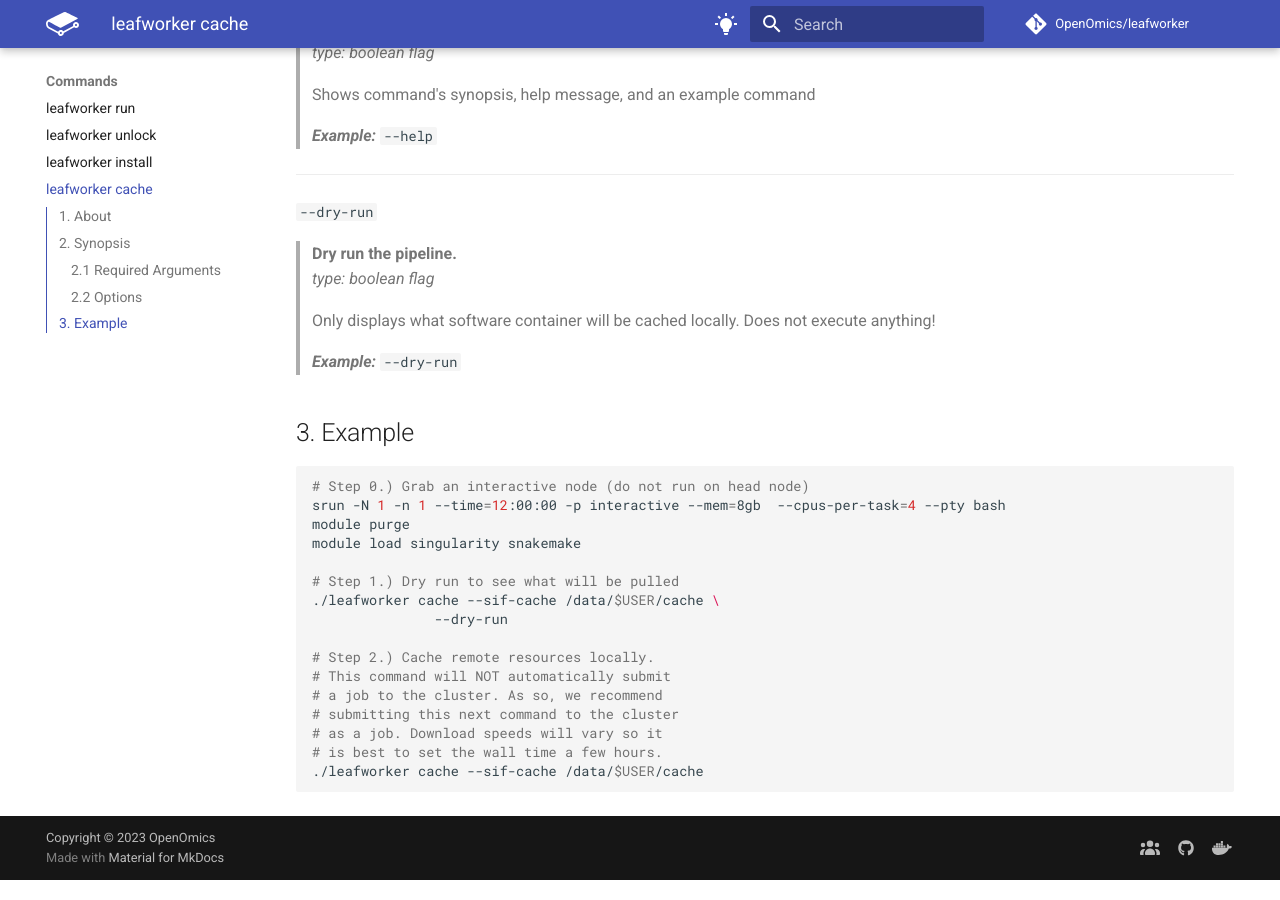
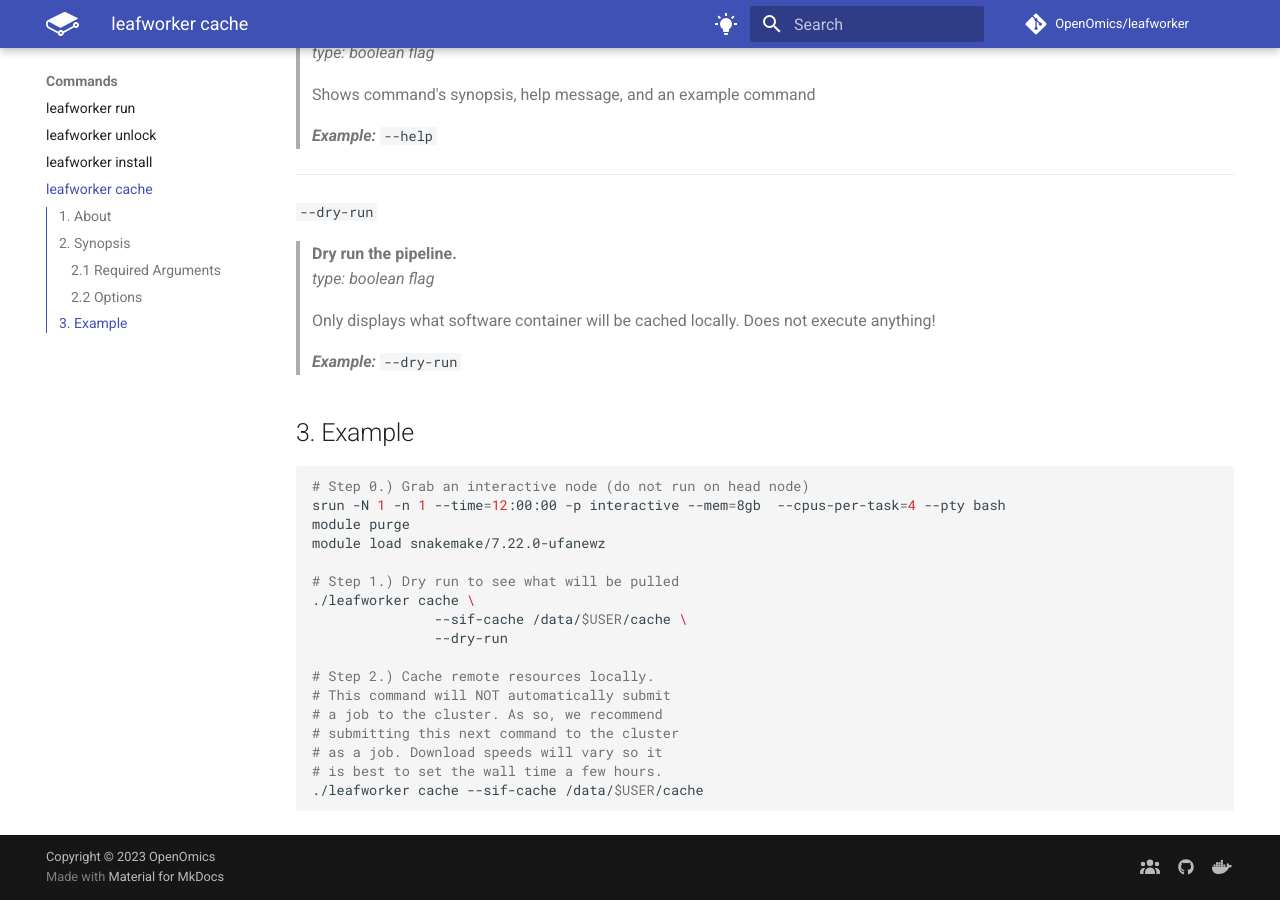
Before and after one commit to OpenOmics/leafworker, an MkDocs documentation site: the page built from docs/usage/cache.md, in a window 1280 px wide and 900 px high, scrolled down 1453 px. Built offline with MkDocs 1.6.1 and Material for MkDocs 9.7.7, drawn with Linux system fonts in a browser that asks for light colours; comment, search, counter and statistics services are not loaded; the version menu is left out.

Commit message:
Chore: Updating module load cmd for Skyline

```diff
--- a/docs/usage/cache.md
+++ b/docs/usage/cache.md
@@ -62,10 +62,11 @@ Each of the following arguments are optional and do not need to be provided.
 # Step 0.) Grab an interactive node (do not run on head node)
 srun -N 1 -n 1 --time=12:00:00 -p interactive --mem=8gb  --cpus-per-task=4 --pty bash
 module purge
-module load singularity snakemake
+module load snakemake/7.22.0-ufanewz
 
 # Step 1.) Dry run to see what will be pulled
-./leafworker cache --sif-cache /data/$USER/cache \
+./leafworker cache \
+               --sif-cache /data/$USER/cache \
                --dry-run
 
 # Step 2.) Cache remote resources locally.
```
Also changed, not shown: docs/usage/install.md (+1 -1 lines), docs/usage/unlock.md (+1 -1 lines).
